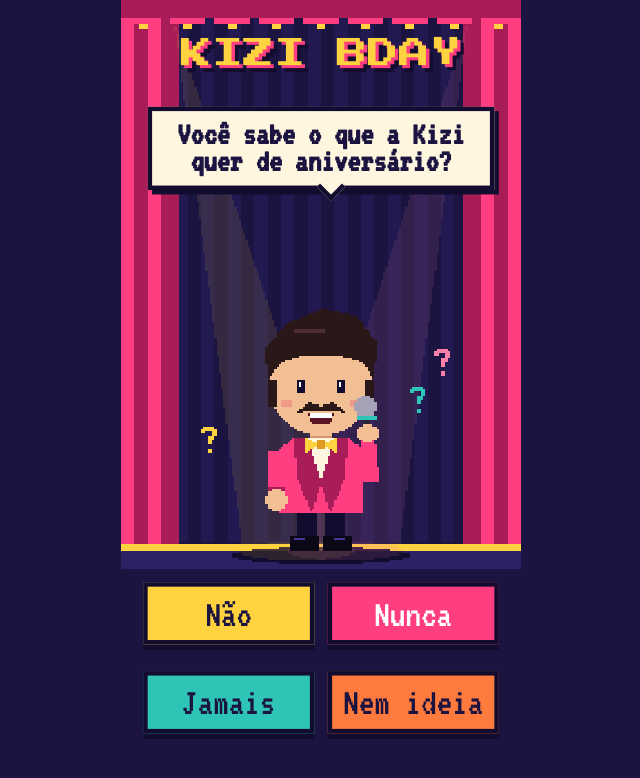
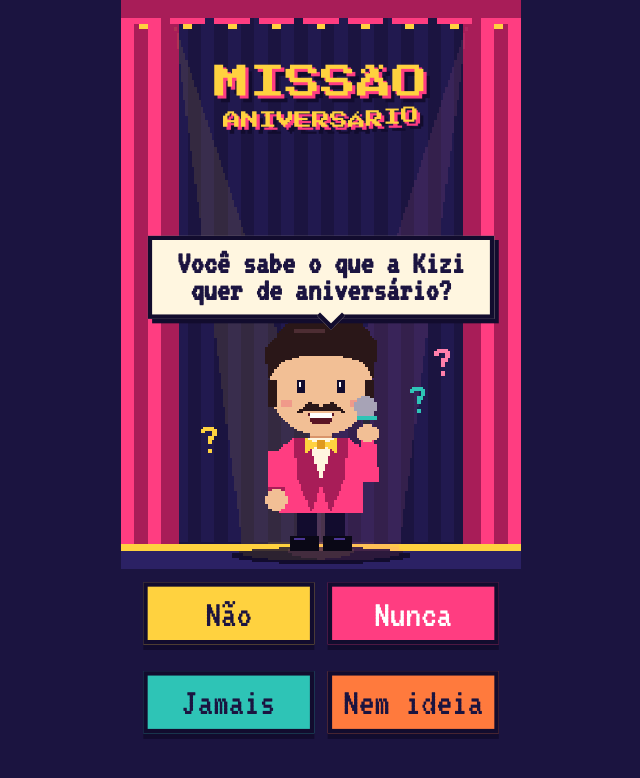
Before and after one commit to fabibarili/kizi-bday, a plain HTML site: page index.html in a window 1280 px wide. Shown: the whole page, without its empty margins (319-959 px from the left). Drawn offline with Linux system fonts and the light colour scheme.

Commit message:
Renomeia a tela inicial para Missão Aniversário e aproxima o balão
Co-Authored-By: Claude Opus 5.5 <noreply@anthropic.com>

```diff
--- a/index.html
+++ b/index.html
@@ -187,7 +187,7 @@ function fimFx(){cancelAnimationFrame(rafFx);fxc.clearRect(0,0,180,360);fx.class
 function animarFx(tipo,aoFim){fx.classList.add('on');const t0=performance.now(),dur={fecha:FECHA,abre:ABRE,flash:286}[tipo];cancelAnimationFrame(rafFx);const q=t=>{const p=Math.min(1,Math.max(0,(t-t0)/dur));fxc.clearRect(0,0,180,360);if(tipo==='flash')clarao(fxc,1-p);else pano(fxc,tipo==='fecha'?p*p:1-p*p*(3-2*p));if(p<1)rafFx=requestAnimationFrame(q);else if(aoFim)aoFim();else fimFx()};rafFx=requestAnimationFrame(q)}
 function trocar(nome,atraso){timers.forEach(clearTimeout);timers=[];cancelAnimationFrame(raf);ui.innerHTML='';parts=[];tremor=null;ultimo=0;cena=CENAS[nome];cena.nome=nome;fctx.clearRect(0,0,180,360);cena.fundo(fctx);ctx.drawImage(fundo,0,0);cena.abrir&&cena.abrir();[...ui.children].forEach((e,i)=>e.style.setProperty('--d',(atraso+i*70)+'ms'));const loop=t=>{const dt=Math.min(50,t-(ultimo||t));ultimo=t;ctx.fillStyle=C.ink;ctx.fillRect(0,0,180,360);ctx.save();const[sx,sy]=sacudida(t);ctx.translate(sx,sy);ctx.drawImage(fundo,0,0);cena.quadro(ctx,t,dt);desenharParticulas(ctx,dt);ctx.restore();raf=requestAnimationFrame(loop)};raf=requestAnimationFrame(loop)}
 function ir(nome,modo='cortina'){if(fechando)return;if(REDUZ){fimFx();trocar(nome,0);return}if(modo==='flash'){trocar(nome,60);animarFx('flash');return}if(!cena){trocar(nome,220);animarFx('abre');return}fechando=true;animarFx('fecha',()=>{fechando=false;trocar(nome,220);animarFx('abre')})}
-const logoHTML=(top)=>`<div class="logo" style="top:${top}px" role="img" aria-label="KIZI BDAY">${[...'KIZI BDAY'].map((l,i)=>`<span aria-hidden="true" style="--i:${i}">${l===' '?'&nbsp;':l}</span>`).join('')}</div>`;
+const logoHTML=(top,texto='KIZI BDAY',tam=28)=>`<div class="logo" style="top:${top}px;font-size:${tam}px" role="img" aria-label="${texto}">${[...texto].map((l,i)=>`<span aria-hidden="true" style="--i:${i}">${l===' '?'&nbsp;':l}</span>`).join('')}</div>`;
 function luzes(c,t,base=250){if(REDUZ)return;c.save();c.globalAlpha=.11;for(const[x,v,f]of[[24,1,C.yel],[156,-1,C.pinkL]]){const m=90+v*Math.sin(t/1500)*58;poly(c,[[x,10],[m-24,base],[m+24,base]],f);ell(c,m,base,26,4,f)}c.restore()}
 function letreiro(c,x,y,w,h,t){const L=[];for(let i=0;i<=w;i+=8)L.push([x+i,y]);for(let j=8;j<h;j+=8)L.push([x+w,y+j]);for(let i=Math.floor(w/8)*8;i>=0;i-=8)L.push([x+i,y+h]);for(let j=Math.floor((h-1)/8)*8;j>=8;j-=8)L.push([x,y+j]);const n=Math.floor(amb(t)/130);L.forEach(([a,b],i)=>{const m=(i+n)%4;rect(c,a,b,3,3,m===0?'#fff':m===2?C.pink:C.gold)})}
 function brilhos(c,t,lista){lista.forEach(([x,y],i)=>{const f=(amb(t)/1300+i*.37)%1;if(f>=.5)return;const n=f<.12||f>.38?1:2;rect(c,x-n,y,n*2+1,1,C.paper);rect(c,x,y-n,1,n*2+1,C.paper)})}
@@ -242,7 +242,7 @@ const ANIM={
 
 const CENAS={
  pergunta:{fundo(c){curtains(c,244);floor(c,245);ell(c,90,250,40,4,'#120c2e');rect(c,0,256,180,104,C.ink)},
-  abrir(){ui.innerHTML=logoHTML(34)+'<div class="bubble pop" style="left:24px;right:24px;top:96px">Você sabe o que a Kizi quer de aniversário?</div>';const v=()=>ir('estudio');botao('Não','','left:20px;width:154px;top:524px',v);botao('Nunca','pink','right:20px;width:154px;top:524px',v);botao('Jamais','teal','left:20px;width:154px;top:604px',v);botao('Nem ideia','orange','right:20px;width:154px;top:604px',v)},
+  abrir(){ui.innerHTML=logoHTML(58,'MISSÃO',32)+logoHTML(100,'ANIVERSÁRIO',16)+'<div class="bubble pop" style="left:24px;right:24px;top:212px">Você sabe o que a Kizi quer de aniversário?</div>';const v=()=>ir('estudio');botao('Não','','left:20px;width:154px;top:524px',v);botao('Nunca','pink','right:20px;width:154px;top:524px',v);botao('Jamais','teal','left:20px;width:154px;top:604px',v);botao('Nem ideia','orange','right:20px;width:154px;top:604px',v)},
   quadro(c,t){const m=amb(t);luzes(c,m,248);const y=146-Math.round(Math.abs(Math.sin(m/420))*2);host(c,52,y);if(piscando(m))for(const a of[27,45]){rect(c,52+a,y+26,4,6,C.skin);rect(c,52+a,y+29,4,1,C.night)}[[34,C.yel],[132,C.teal],[140,C.pinkL]].forEach(([x,f],i)=>{const q=(m/2400+i/3)%1;if(q<.82)interroga(c,x+Math.round(Math.sin(q*9)*3),196-q*52,f)})}},
  estudio:{fundo(c){curtains(c);rect(c,22,24,136,62,C.night);rect(c,25,27,130,56,'#2a1f65');bulbs(c,20,22,140,66);floor(c,226);ell(c,90,236,40,5,C.pur);rect(c,0,262,180,98,C.ink)},
   abrir(){ui.innerHTML=logoHTML(92)+'<div class="card" style="left:20px;right:20px;top:548px">Hoje, <em>você</em> decide o que ela vai ganhar!</div>';botao('Começar o show','pink cta','left:20px;right:20px;top:640px',()=>ir('minhocas'))},
```
